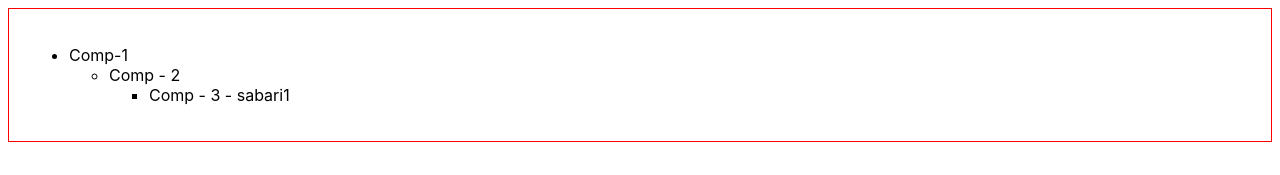
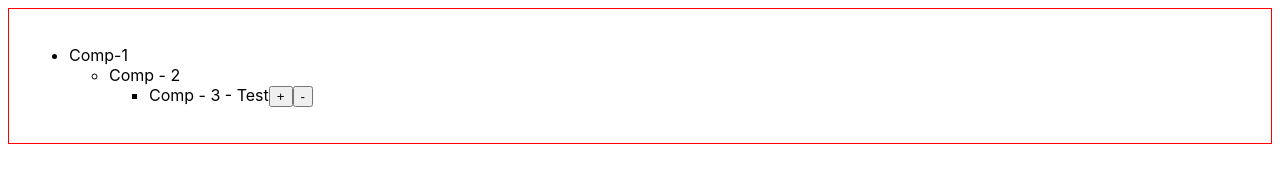
Before and after one commit to sabariganesan/redux-12-24, a React (Create React App) app: page / in a window 1280 px wide. Shown: the top 175 px of the page. Built offline with nearby package versions, Linux system fonts and the light colour scheme.

Commit message:
initial redux setup and action trigger using useDispatch

```diff
--- a/src/component/ComponentThree.jsx
+++ b/src/component/ComponentThree.jsx
@@ -1,11 +1,22 @@
-import React from "react";
-import { useSelector } from "react-redux";
+import React, { useState } from "react";
+import { useDispatch, useSelector } from "react-redux";
 
 function ComponentThree() {
-  const userName = useSelector((state) => state.app.userName);
+  const count = useSelector((state) => state.auth.count);
+  const user = useSelector((state) => state.auth.user);
+  const dispatch = useDispatch();
+
+  const handleIncrement = () => {
+    dispatch({ type: "INC" });
+  };
+
   return (
     <li>
-      <span>Comp - 3 - {userName}</span>
+      <span>
+        Comp - {count} - {user}
+        <button onClick={handleIncrement}>+</button>
+        <button>-</button>
+      </span>
     </li>
   );
 }
--- a/src/index.js
+++ b/src/index.js
@@ -3,16 +3,10 @@ import ReactDOM from "react-dom/client";
 import "./index.css";
 import App from "./App";
 import reportWebVitals from "./reportWebVitals";
-import { configureStore } from "@reduxjs/toolkit";
-import appReducer from "./reducer/appReducer";
 import { Provider } from "react-redux";
+import store from "./store";
+const root = ReactDOM.createRoot(document.getElementById("root"));
 
-const root = ReactDOM.createRoot(document.getElementById("root"));
-const store = configureStore({
-  reducer: {
-    app: appReducer,
-  },
-});
 root.render(
   <React.StrictMode>
     <Provider store={store}>
--- a/src/reducer/appReducer.js
+++ /dev/null
@@ -1,13 +0,0 @@
-const defaultState = {
-  userName: "sabari1",
-};
-
-const appReducer = (state = defaultState) => {
-  const key = "";
-  switch (key) {
-    default:
-      return state;
-  }
-};
-
-export default appReducer;
--- /dev/null
+++ b/src/reducer/counterReducer.js
@@ -0,0 +1,15 @@
+const defaultValue = { count: 3, user: "Test" };
+
+const countReducer = (state = defaultValue, action) => {
+  switch (action.type) {
+    case "INC":
+      return { ...state, count: state.count + 1 };
+    case "DEC":
+      return { ...state, count: state.count - 1 };
+
+    default:
+      return state;
+  }
+};
+
+export default countReducer;
--- /dev/null
+++ b/src/store/index.js
@@ -0,0 +1,10 @@
+import { configureStore } from "@reduxjs/toolkit";
+import countReducer from "../reducer/counterReducer";
+
+const store = configureStore({
+  reducer: {
+    auth: countReducer,
+  },
+});
+
+export default store;
```
Also changed, not shown: 1 other file (tests, documents, lock files or other folders).
